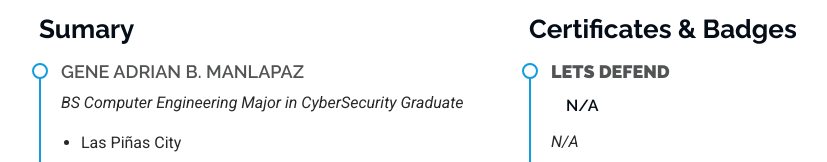
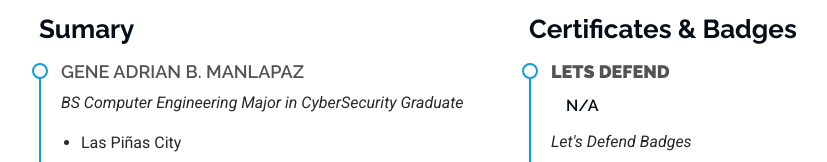
Before and after one commit to GeneAdrian/PORTFOLIO, a plain HTML site: page index.html in a window 1280 px wide. Shown: the part 2420-2582 px from the top of the page, without its empty margins (273-1100 px from the left). Drawn offline with Linux system fonts and the light colour scheme.

Commit message:
Update index.html

```diff
--- a/index.html
+++ b/index.html
@@ -320,7 +320,7 @@
             <div class="resume-item">
               <h4><strong>Lets Defend</strong></h4>
               <h5>N/A</h5>
-              <p><em>N/A </em></p>
+              <p><em>Let's Defend Badges </em></p>
               <ul>
                 <li>Line1</li>
                 <li>Line2 </li>
```
